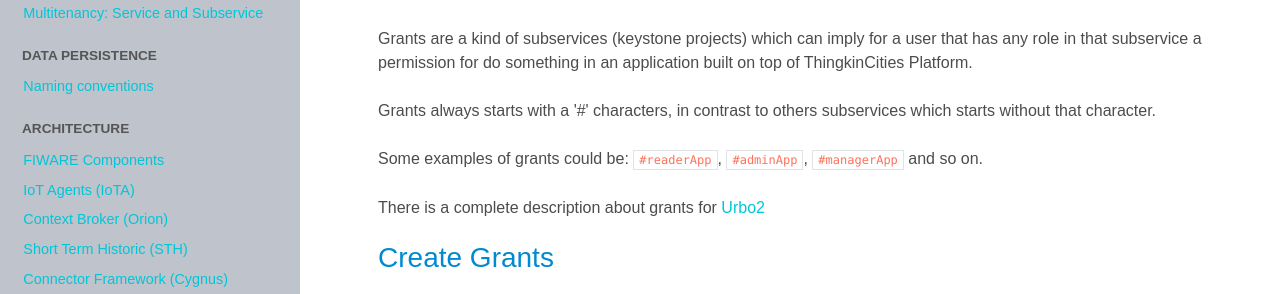
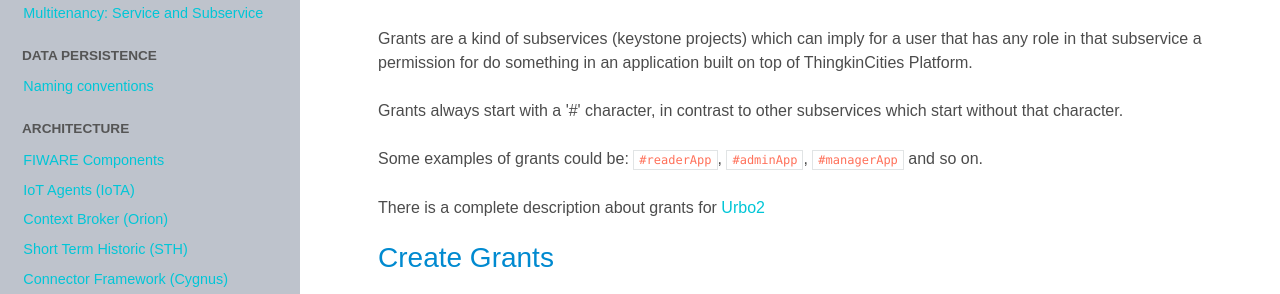
Before and after one commit to telefonicaid/thinking-cities, an MkDocs documentation site: the page built from docs/authorization_api.md, in a window 1280 px wide and 900 px high. Shown: the part 182-476 px from the top of the window. Built offline with MkDocs 1.6.1, drawn with Linux system fonts in a browser that asks for light colours; nearby versions of some CDN libraries; old or Windows-style settings are respelled for this version of MkDocs.

Commit message:
Update docs/authorization_api.md
Co-authored-by: Fermín Galán Márquez <fgalan@users.noreply.github.com>

```diff
--- a/docs/authorization_api.md
+++ b/docs/authorization_api.md
@@ -5,7 +5,7 @@ Authorization API allows you to create, assign and retrieve grants for users of
 Grants are a kind of subservices (keystone projects) which can imply for a user that has any role in that subservice a permission for do something in an application built on top of ThingkinCities Platform.
 
 
-Grants always starts with a '#' characters, in contrast to others subservices which starts without that character.
+Grants always start with a '#' character, in contrast to other subservices which start without that character.
 
 Some examples of grants could be: `#readerApp`, `#adminApp`, `#managerApp` and so on.
 
```
